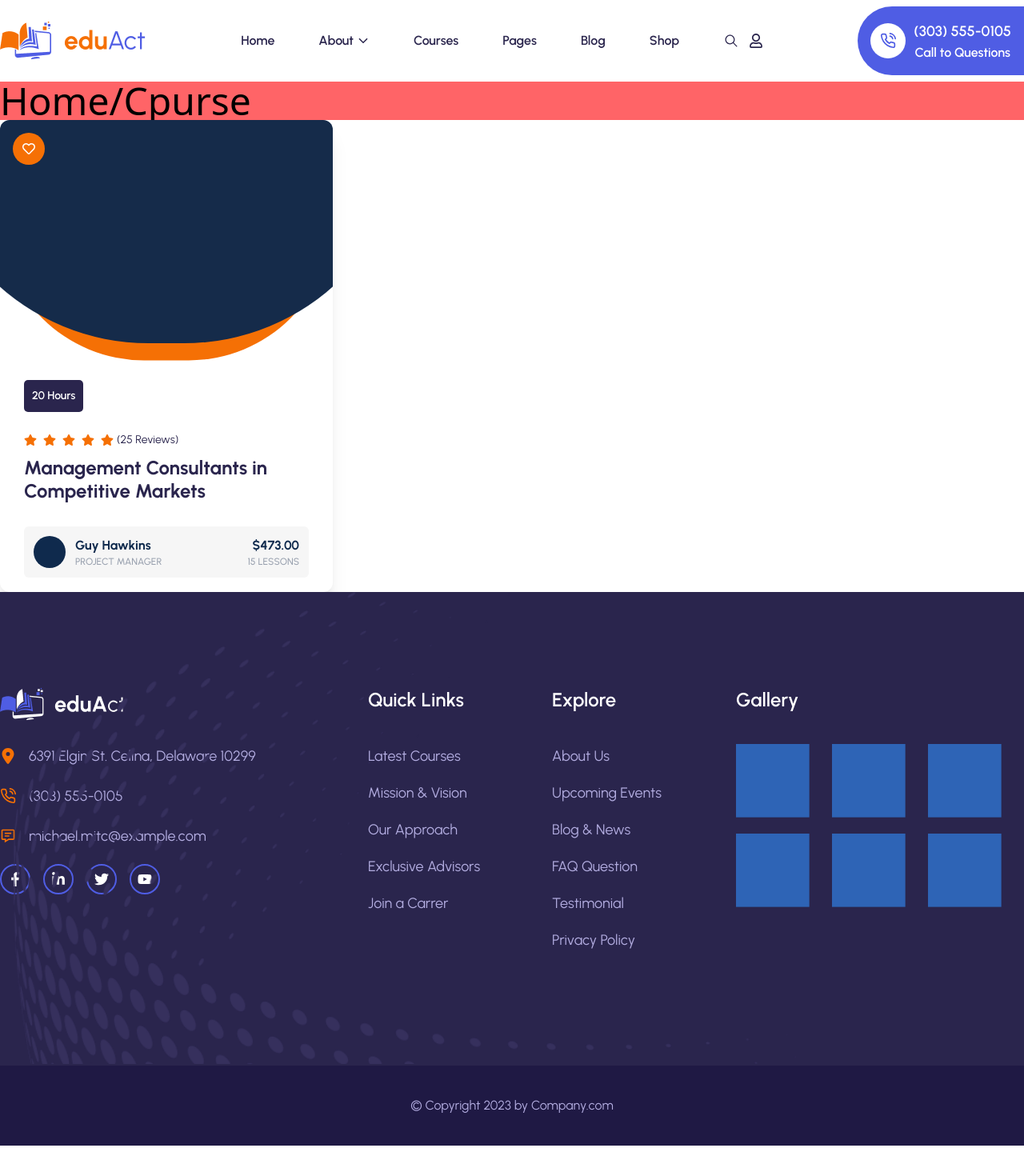
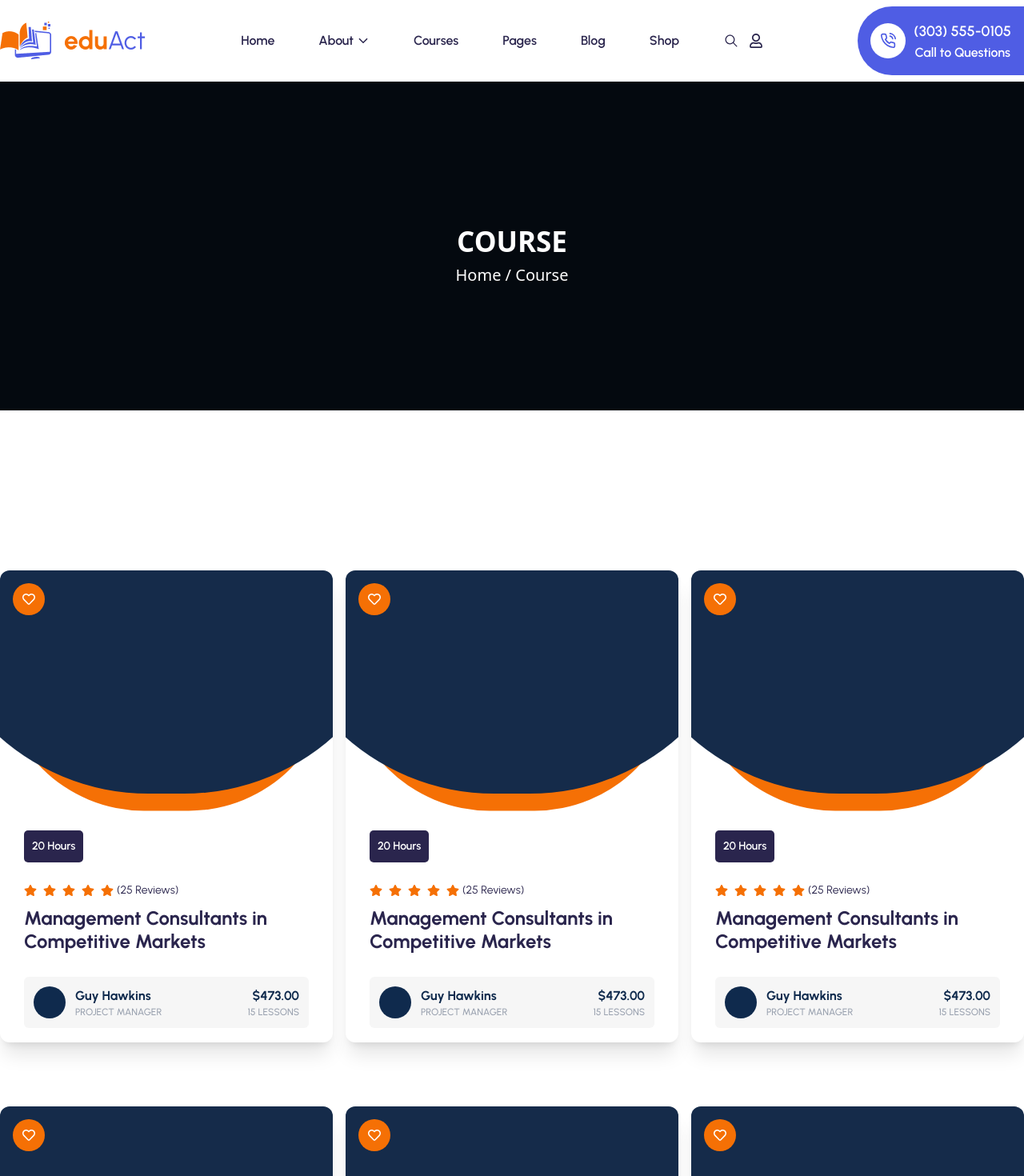
Before and after one commit to basudevkumer/eduact-frontend-design, a React (Vite) app: page /courses in a window 1280 px wide. Shown: the top 1470 px of the page at 80% size. Before the commit the page ends 1432 px from the top, so only its background shows below. Built offline with nearby package versions, Linux system fonts and the light colour scheme.

Commit message:
courses part

```diff
--- a/src/page/Courses.jsx
+++ b/src/page/Courses.jsx
@@ -1,13 +1,53 @@
-import React from 'react'
+
+import Container from '../component/commonComponent/Container'
 import PopularCourse from '../component/commonComponent/PopularCourse'
+import { FaChevronRight } from "react-icons/fa";
+
 
 const Courses = () => {
-  return (
-    <>
-    <h1 className='bg-red-400 text-5xl'>Home/Cpurse</h1>
-    <PopularCourse/>
-    </>
-  )
+    return (
+        <>
+            <section>
+                <div className="bg-[url('/src/assets/images/commonPage.png')] pt-43.5 pb-38.5">
+                    <Container>
+                        <div className="text-center">
+                            <h3 className="text-[35px] font-bold text-white uppercase">
+                                Course
+                            </h3>
+                            <p className="text-[20px] text-white">Home / Course</p>
+                        </div>
+                    </Container>
+                </div>
+                <div className="py-30">
+                    <Container>
+                        <div className="pt-20 flex justify-between items-center">
+                            <PopularCourse />
+                            <PopularCourse />
+                            <PopularCourse />
+                        </div>
+                        <div className="pt-20 flex justify-between">
+                            <PopularCourse />
+                            <PopularCourse />
+                            <PopularCourse />
+                        </div>
+                        <div className="flex mt-15 gap-x-4 justify-center">
+                            <div className="text-[#2A254D]  h-10 w-10 rounded-[10px] text-sm font-semibold hover:bg-[#F57005] hover:border-[#F57005] hover:text-white duration-300 cursor-pointer border-2 border-[#E4E4E4] relative">
+                                <p className="absolute top-1/2 left-1/2 -translate-x-1/2 -translate-y-1/2">1</p>
+                            </div>
+                            <div className="text-[#2A254D]  h-10 w-10 rounded-[10px] text-sm font-semibold hover:bg-[#F57005] hover:border-[#F57005] hover:text-white duration-300 cursor-pointer border-2 border-[#E4E4E4] relative">
+                                <p className="absolute top-1/2 left-1/2 -translate-x-1/2 -translate-y-1/2">2</p>
+                            </div>
+                            <div className="text-[#2A254D] h-10 w-10 rounded-[10px] text-sm font-semibold hover:bg-[#F57005] hover:border-[#F57005] hover:text-white duration-300 cursor-pointer border-2 border-[#E4E4E4] relative">
+                                <FaChevronRight className="absolute top-1/2 left-1/2 -translate-x-1/2 -translate-y-1/2" />
+                            </div>
+                        </div>
+                    </Container>
+                </div>
+            </section>
+
+
+        </>
+    )
 }
 
 export default Courses
```
Also changed, not shown: src/assets/images/commonPage.png (added).
